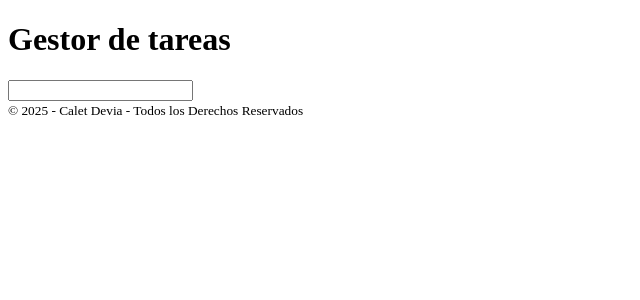
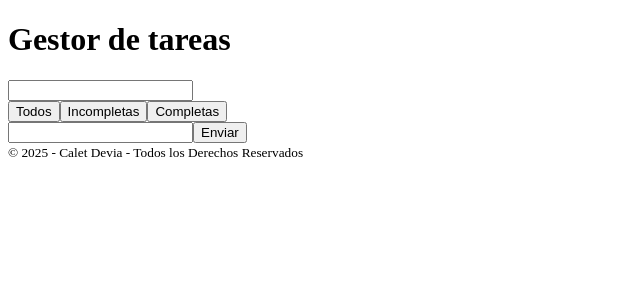
Before and after one commit to Ledtius/Task-Management-React, a React (Vite) app: page / in a window 1280 px wide. Shown: the top 300 px of the page, without its empty margins (0-640 px from the left). Built offline with nearby package versions, Linux system fonts and the light colour scheme.

Commit message:
Created TaskFilter structure

```diff
--- a/src/App.jsx
+++ b/src/App.jsx
@@ -1,6 +1,8 @@
+import Header from "./components/Layout/Header";
+
 import TaskForm from "./components/Task/TaskForm";
 
-import Header from "./components/Layout/Header";
+import TaskFilter from "./components/Task/TaskFilter";
 
 import Footer from "./components/Layout/Footer";
 
@@ -9,6 +11,7 @@ const App = () => {
     <>
       <Header />
       <TaskForm />
+      <TaskFilter />
       <Footer />
     </>
   );
--- a/src/components/Task/TaskFilter.jsx
+++ b/src/components/Task/TaskFilter.jsx
@@ -0,0 +1,17 @@
+const TaskFilter = () => {
+  return (
+    <div>
+      <div>
+        <button>Todos</button>
+        <button>Incompletas</button>
+        <button>Completas</button>
+      </div>
+      <form>
+        <input type="text" />
+        <button>Enviar</button>
+      </form>
+    </div>
+  );
+};
+
+export default TaskFilter;
```
